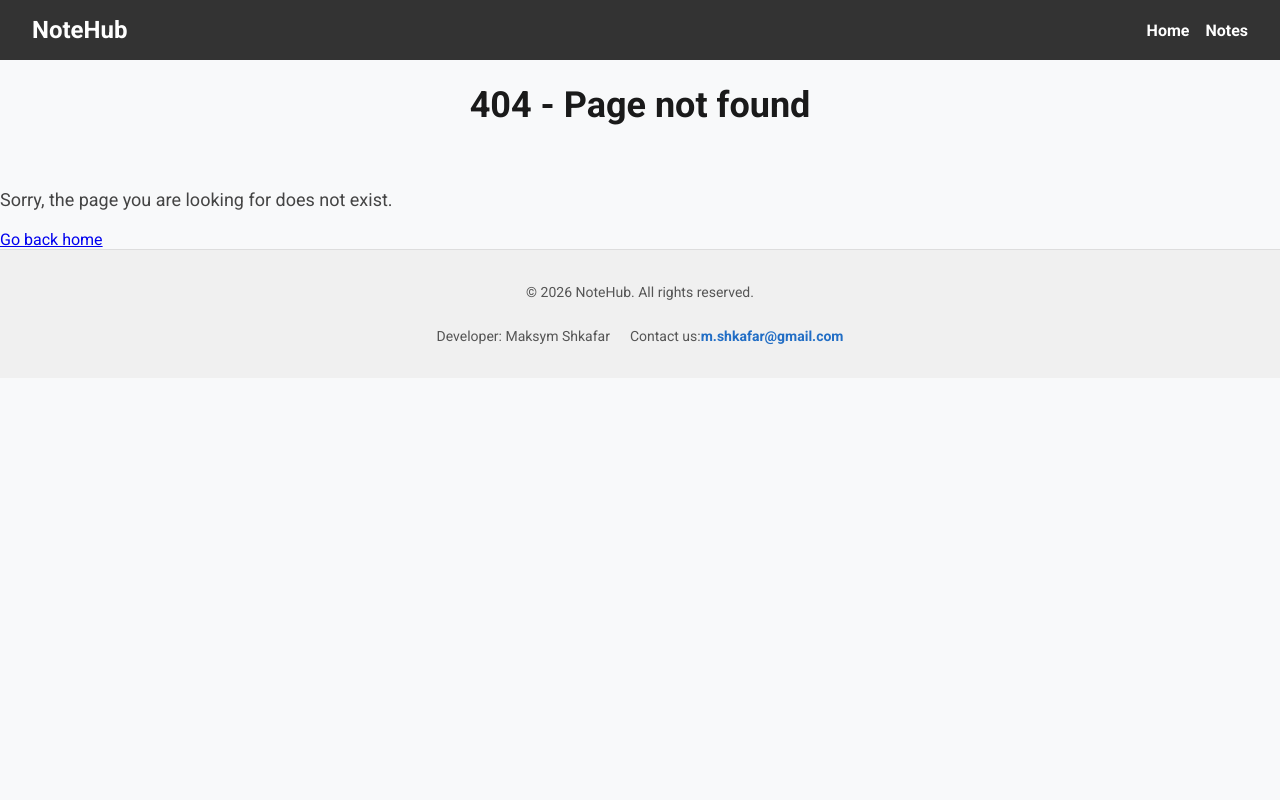
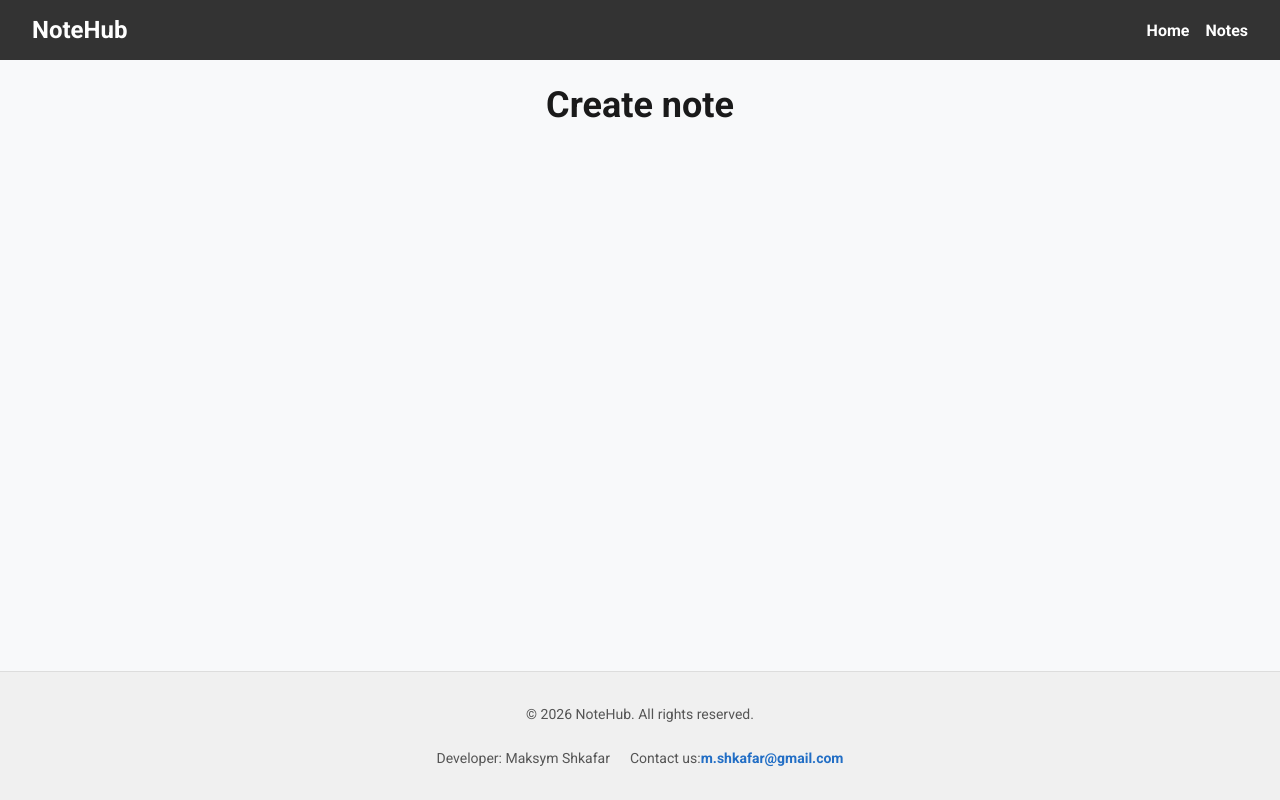
Before and after one commit to Maxym87/08-zustand, a Next.js app: page /notes/action/create in a window 1280 px wide. Before the commit this address had no page. Built offline with nearby package versions, Linux system fonts and the light colour scheme.

Commit message:
Add metadata with Open Graph for create note page

```diff
--- /dev/null
+++ b/app/notes/action/create/CreateNote.module.css
@@ -0,0 +1,18 @@
+.main {
+  flex: 1;
+}
+
+.container {
+  width: 90%;
+  max-width: 1280px;
+  margin: 0px auto;
+  padding: 0 16px 16px;
+}
+
+.title {
+  font-size: 36px;
+  font-weight: 700;
+  color: #1a1a1a;
+  margin-bottom: 60px;
+  text-align: center;
+}
--- /dev/null
+++ b/app/notes/action/create/page.tsx
@@ -0,0 +1,34 @@
+import { Metadata } from "next";
+
+import css from "./CreateNote.module.css";
+
+export const metadata: Metadata = {
+  title: "Create Note",
+  description: "Create a new note in NoteHub.",
+  openGraph: {
+    title: "Create Note",
+    description: "Create a new note in NoteHub.",
+    url: "https://08-zustand-livid.vercel.app/notes/action/create",
+    images: [
+      {
+        url: "https://ac.goit.global/fullstack/react/notehub-og-meta.jpg",
+        width: 1200,
+        height: 630,
+        alt: "Create note page preview",
+      },
+    ],
+  },
+};
+
+function CreateNote() {
+  return (
+    <main className={css.main}>
+      <div className={css.container}>
+        <h1 className={css.title}>Create note</h1>
+        {/* NoteForm component */}
+      </div>
+    </main>
+  );
+}
+
+export default CreateNote;
```
